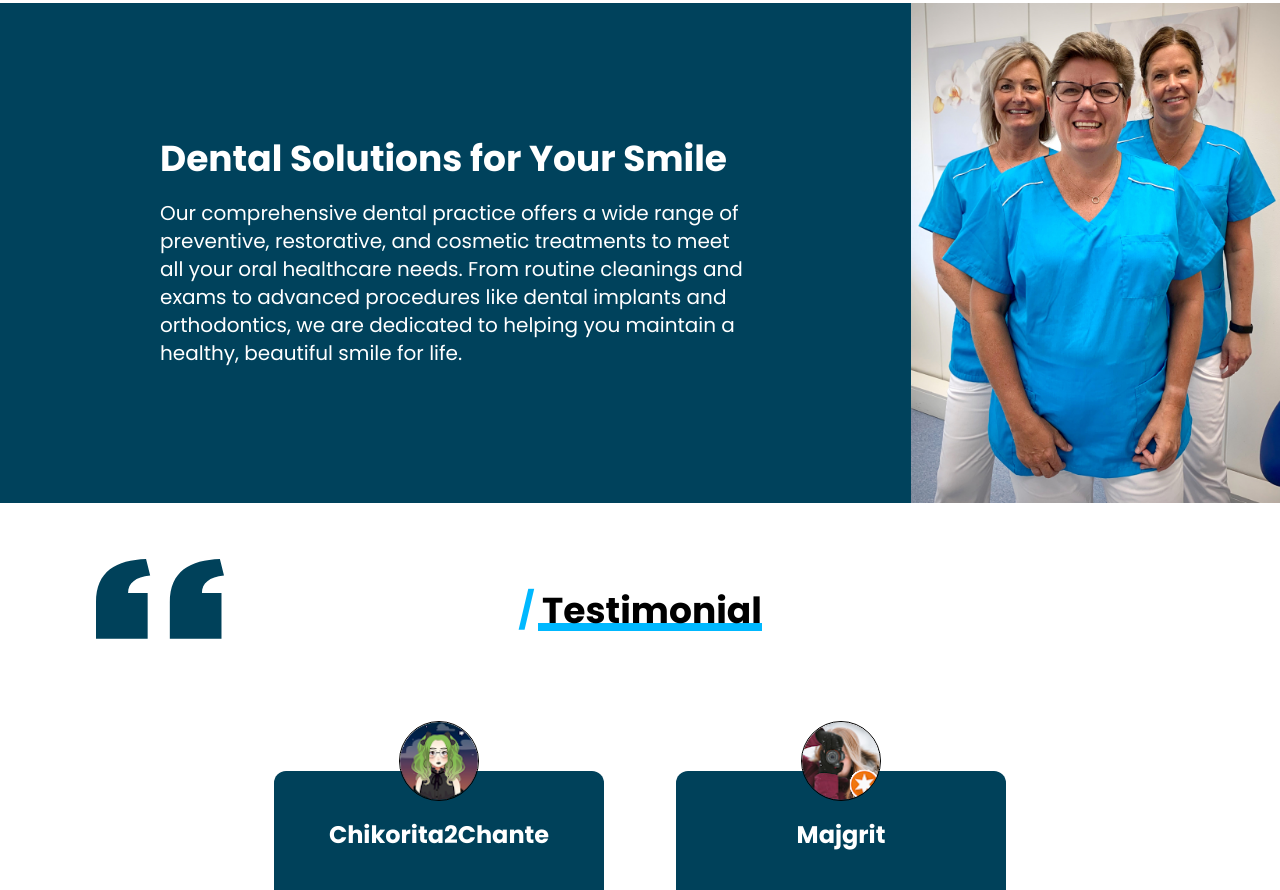
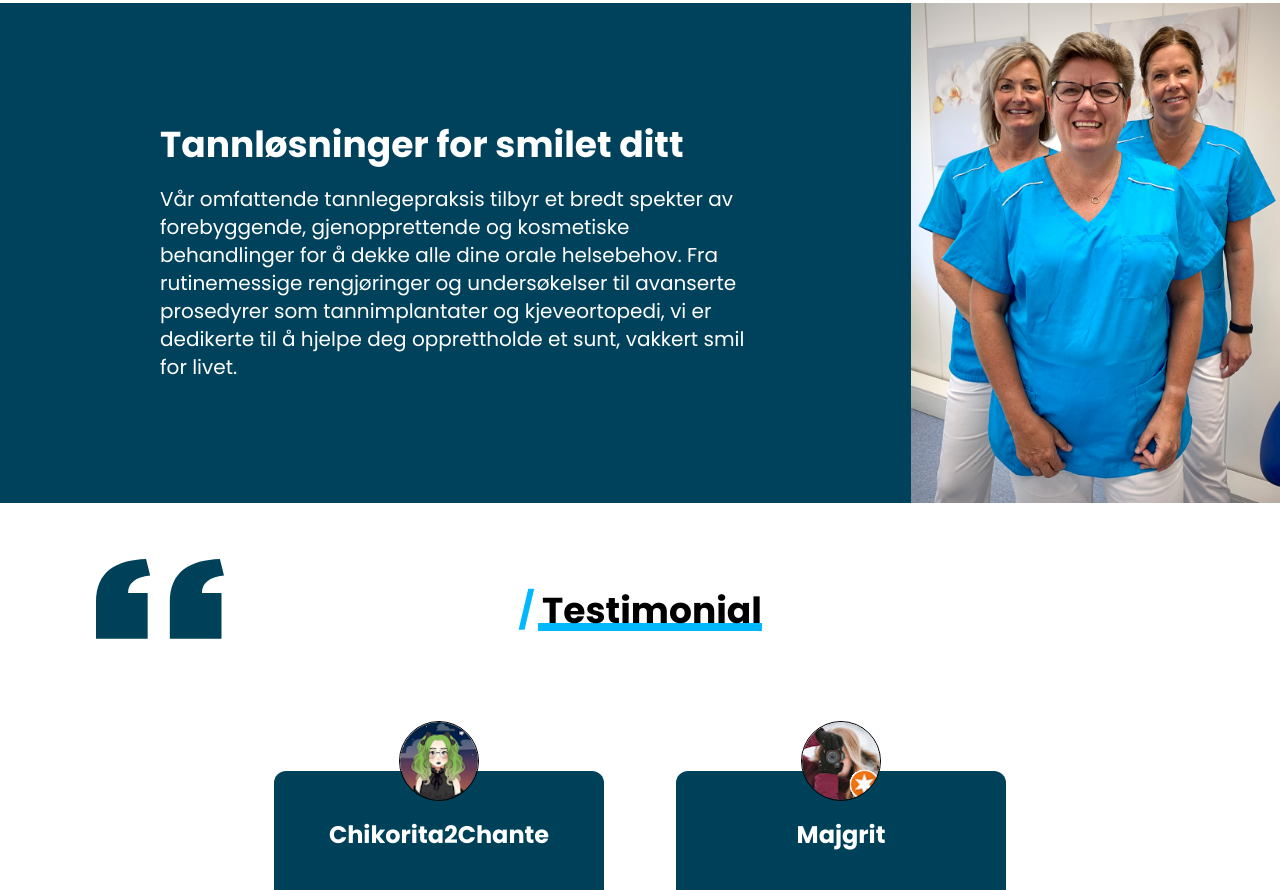
Before and after one commit to MastooraTurkmen/tannglege-engen-as, a Next.js app: page / in a window 1280 px wide. Shown: the part 3340-4230 px from the top of the page. Built offline with nearby package versions, Linux system fonts and the light colour scheme; a web font is replaced by a local one.

Commit message:
convert to norwegian

```diff
--- a/components/Section3.jsx
+++ b/components/Section3.jsx
@@ -3,14 +3,15 @@ const Section3 = () => {
     <div className="flex text-white bg-[hsl(197,100%,18%)] flex-col sm:flex-row">
       <div className="flex py-24 xl:mx-40 flex-col justify-center mx-10">
         <h1 className="text-xl mb-5 font-bold md:text-3xl lg:text-4xl">
-          Dental Solutions for Your Smile
+          Tannløsninger for smilet ditt
         </h1>
         <p className="text-sm md:text-base lg:text-xl">
-          Our comprehensive dental practice offers a wide range of preventive,
-          restorative, and cosmetic treatments to meet all your oral healthcare
-          needs. From routine cleanings and exams to advanced procedures like
-          dental implants and orthodontics, we are dedicated to helping you
-          maintain a healthy, beautiful smile for life.
+          Vår omfattende tannlegepraksis tilbyr et bredt spekter av
+          forebyggende, gjenopprettende og kosmetiske behandlinger for å dekke
+          alle dine orale helsebehov. Fra rutinemessige rengjøringer og
+          undersøkelser til avanserte prosedyrer som tannimplantater og
+          kjeveortopedi, vi er dedikerte til å hjelpe deg opprettholde et sunt,
+          vakkert smil for livet.
         </p>
       </div>
       <img
```
